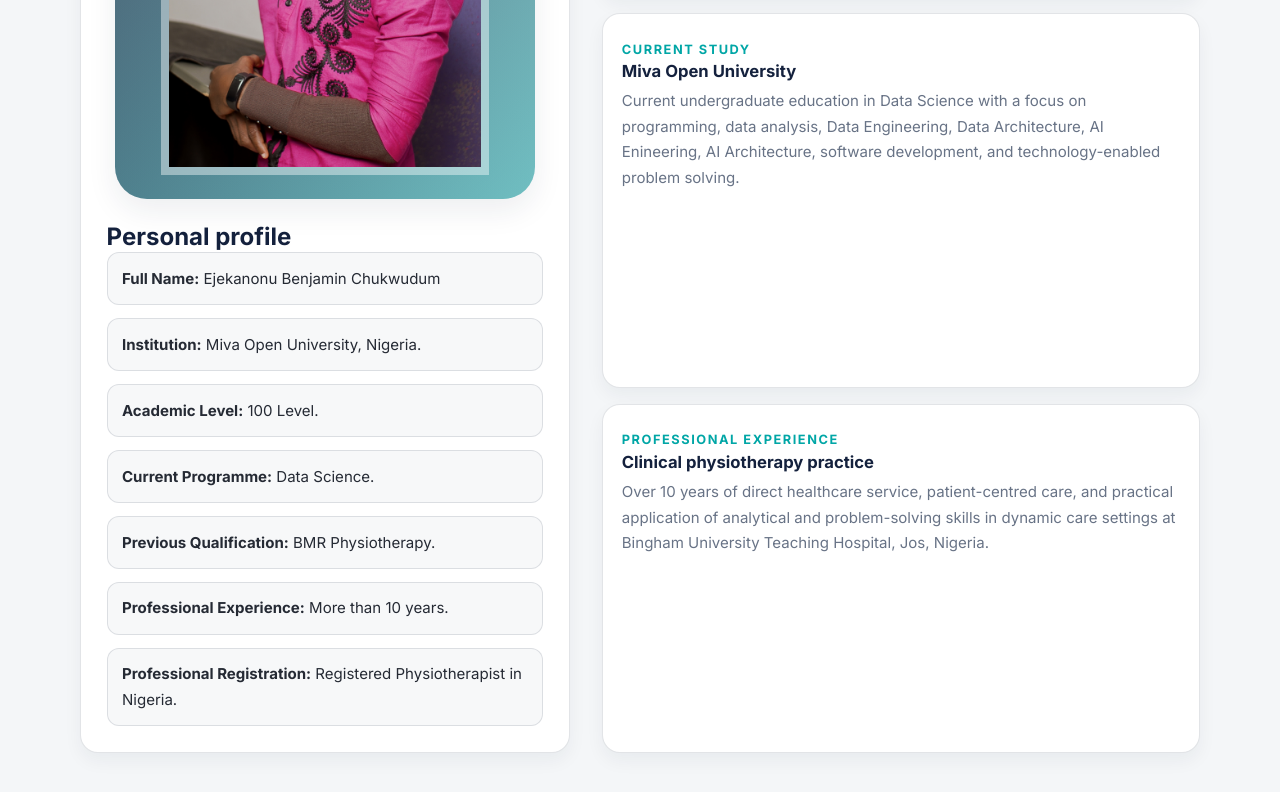
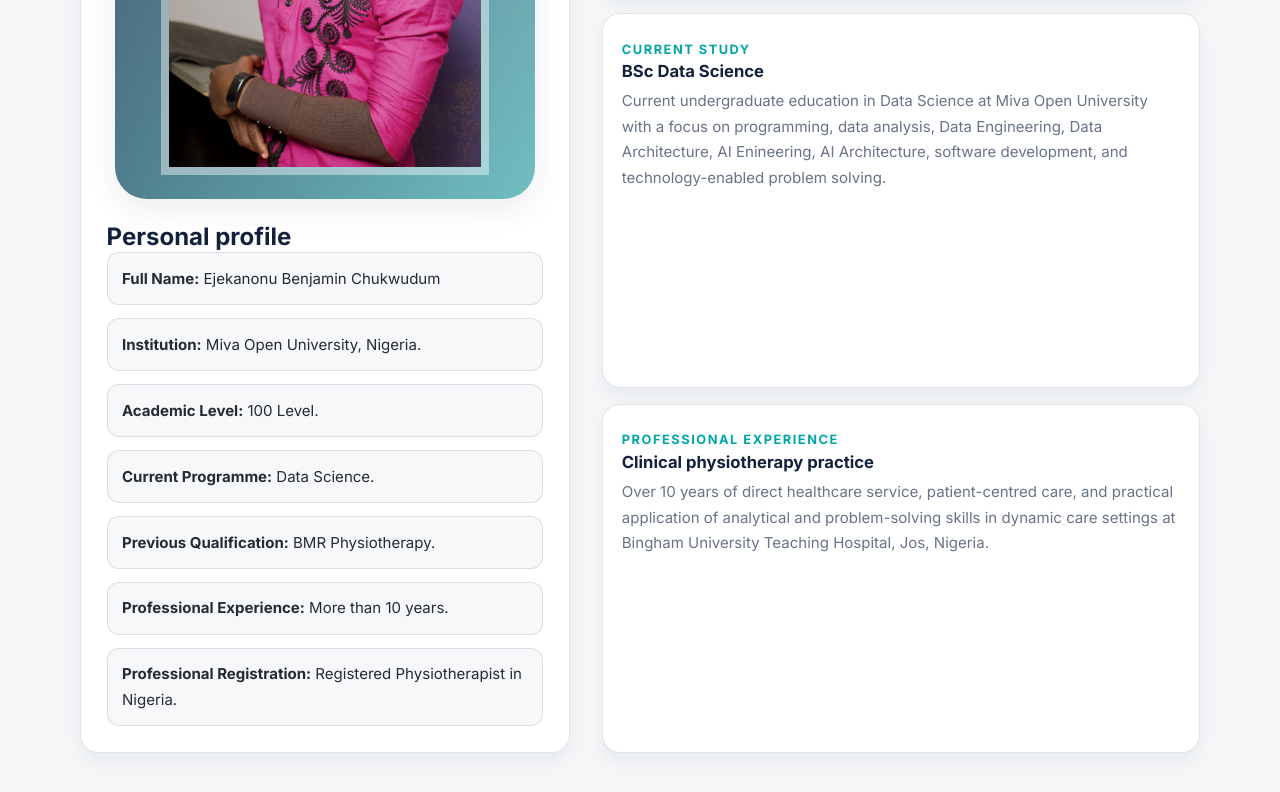
Before and after one commit to EjekanonuB/student-portfolio, a plain HTML site: page about.html in a window 1280 px wide. Shown: the part 879-1671 px from the top of the page. Drawn offline with Linux system fonts and the light colour scheme.

Commit message:
feat: update education section for clarity and accuracy

```diff
--- a/about.html
+++ b/about.html
@@ -81,8 +81,8 @@
 
             <article class="timeline-item">
               <span class="kicker">Current study</span>
-              <h3>Miva Open University</h3>
-              <p>Current undergraduate education in Data Science with a focus on programming, data analysis, Data Engineering, Data Architecture, AI Enineering, AI Architecture, software development, and technology-enabled problem solving.</p>
+              <h3>BSc Data Science</h3>
+              <p>Current undergraduate education in Data Science at Miva Open University with a focus on programming, data analysis, Data Engineering, Data Architecture, AI Enineering, AI Architecture, software development, and technology-enabled problem solving.</p>
             </article>
 
             <article class="timeline-item">
```
